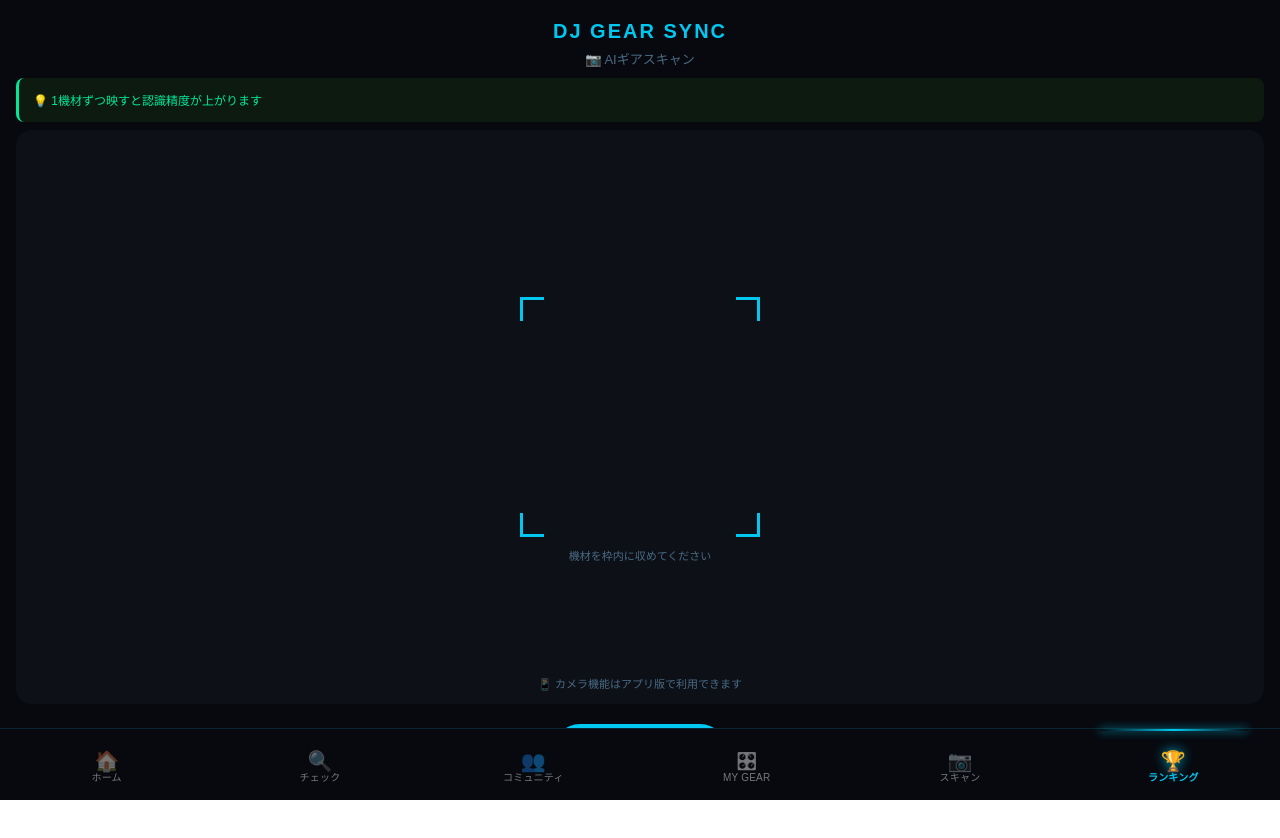
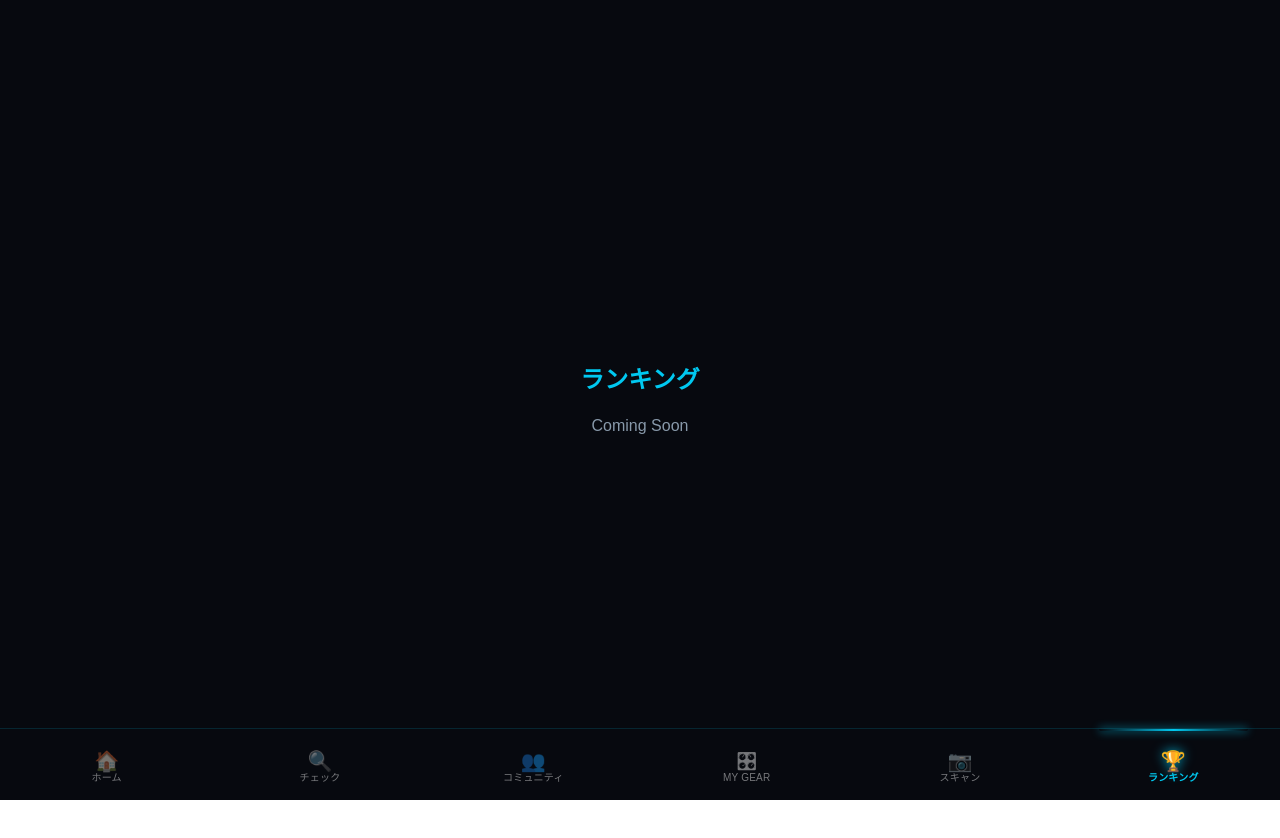
Before and after one commit to KobeeHub/djgearsync, a Next.js app: page /ranking in a window 1280 px wide. Shown: the top 838 px of the page. Built offline with nearby package versions, Linux system fonts and the light colour scheme.

Commit message:
fix: ranking page and check page

```diff
--- a/app/ranking/page.tsx
+++ b/app/ranking/page.tsx
@@ -1,146 +1,10 @@
 "use client";
 
-import { useState } from "react";
-
-export default function ScanPage() {
-  const [scanned, setScanned] = useState(false);
-  const [result, setResult] = useState<string | null>(null);
-  const [confidence, setConfidence] = useState<number | null>(null);
-
-  const handleScan = () => {
-    setScanned(true);
-    setResult("Pioneer CDJ-3000");
-    setConfidence(92);
-  };
-
-  const reset = () => {
-    setScanned(false);
-    setResult(null);
-    setConfidence(null);
-  };
-
+export default function Page() {
   return (
-    <div style={{ minHeight: "100vh", backgroundColor: "#07090f", display: "flex", flexDirection: "column" }}>
-
-      {/* ヘッダー */}
-      <div style={{ textAlign: "center", padding: "16px 0 8px" }}>
-        <div style={{ color: "#00c8f0", fontSize: 20, fontWeight: 800, letterSpacing: 2 }}>
-          DJ GEAR SYNC
-        </div>
-        <div style={{ color: "#4a6a85", fontSize: 13, marginTop: 4 }}>
-          📷 AIギアスキャン
-        </div>
-      </div>
-
-      {/* ① ガイドバナー */}
-      <div style={{
-        margin: "0 16px 8px",
-        backgroundColor: "#0d1a10",
-        borderLeft: "3px solid #00e89a",
-        borderRadius: 8,
-        padding: "10px 14px",
-      }}>
-        <span style={{ color: "#00e89a", fontSize: 12 }}>
-          💡 1機材ずつ映すと認識精度が上がります
-        </span>
-      </div>
-
-      {/* カメラエリア（Web版はダミー枠） */}
-      <div style={{
-        flex: 1,
-        margin: "0 16px",
-        borderRadius: 16,
-        overflow: "hidden",
-        backgroundColor: "#0d1117",
-        position: "relative",
-        minHeight: 280,
-        display: "flex",
-        alignItems: "center",
-        justifyContent: "center",
-      }}>
-        {/* スキャン枠 */}
-        <div style={{ position: "relative", width: 240, height: 240 }}>
-          {/* 四隅 */}
-          {[
-            { top: 0, left: 0, borderRight: "none", borderBottom: "none" },
-            { top: 0, right: 0, borderLeft: "none", borderBottom: "none" },
-            { bottom: 0, left: 0, borderRight: "none", borderTop: "none" },
-            { bottom: 0, right: 0, borderLeft: "none", borderTop: "none" },
-          ].map((s, i) => (
-            <div key={i} style={{
-              position: "absolute",
-              width: 24, height: 24,
-              border: "3px solid #00c8f0",
-              ...s,
-            }} />
-          ))}
-          <div style={{
-            position: "absolute", bottom: -28, left: 0, right: 0,
-            textAlign: "center", color: "#4a6a85", fontSize: 11,
-          }}>
-            機材を枠内に収めてください
-          </div>
-        </div>
-
-        {/* Web版カメラ注記 */}
-        <div style={{
-          position: "absolute", bottom: 12,
-          color: "#4a6a85", fontSize: 11, textAlign: "center",
-        }}>
-          📱 カメラ機能はアプリ版で利用できます
-        </div>
-      </div>
-
-      {/* 結果エリア */}
-      {scanned && result ? (
-        <div style={{
-          backgroundColor: "#0d1117",
-          margin: 16, borderRadius: 16, padding: 20,
-          display: "flex", flexDirection: "column", gap: 10,
-        }}>
-          <span style={{ color: "#4a6a85", fontSize: 12 }}>
-            AI信頼度: {confidence}%
-          </span>
-          <div style={{ height: 6, backgroundColor: "#131c2e", borderRadius: 3, overflow: "hidden" }}>
-            <div style={{
-              height: 6, borderRadius: 3,
-              width: `${confidence}%`,
-              backgroundColor: "#00c8f0",
-            }} />
-          </div>
-          <div style={{ color: "#fff", fontSize: 22, fontWeight: 700 }}>
-            {result}
-          </div>
-          <div style={{ display: "flex", gap: 12 }}>
-            <button style={{
-              flex: 1, backgroundColor: "#00c8f0",
-              padding: 14, borderRadius: 12, border: "none",
-              color: "#07090f", fontWeight: 700, fontSize: 14, cursor: "pointer",
-            }}>
-              MY GEARに追加
-            </button>
-            <button onClick={reset} style={{
-              flex: 1, backgroundColor: "transparent",
-              padding: 14, borderRadius: 12,
-              border: "1px solid #00c8f0",
-              color: "#00c8f0", fontWeight: 700, fontSize: 14, cursor: "pointer",
-            }}>
-              再スキャン
-            </button>
-          </div>
-        </div>
-      ) : (
-        <div style={{ padding: 20, display: "flex", justifyContent: "center" }}>
-          <button onClick={handleScan} style={{
-            backgroundColor: "#00c8f0",
-            padding: "16px 56px", borderRadius: 50,
-            border: "none", color: "#07090f",
-            fontWeight: 800, fontSize: 16, cursor: "pointer",
-          }}>
-            スキャン
-          </button>
-        </div>
-      )}
+    <div style={{ minHeight: "100vh", backgroundColor: "#07090f", display: "flex", flexDirection: "column", alignItems: "center", justifyContent: "center" }}>
+      <h1 style={{ color: "#00c8f0", fontSize: 24, fontWeight: 800 }}>ランキング</h1>
+      <p style={{ color: "#8899aa", marginTop: 16 }}>Coming Soon</p>
     </div>
   );
 }
```
